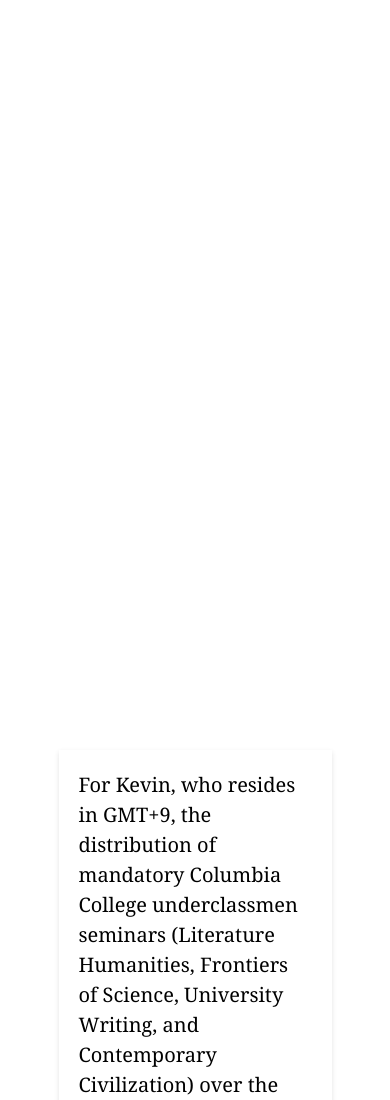
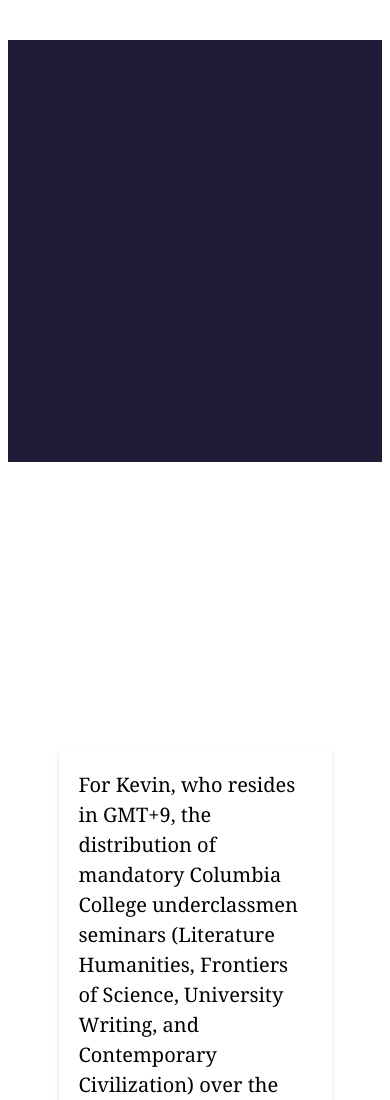
Before and after one commit to graphicsdesk/timezones-spectate, a website built with Parcel: page src/mid-scrolly.html in a window 390 px wide. Shown: the top 1100 px of the page. Built offline with nearby package versions, Linux system fonts and the light colour scheme; a script that the page names is missing.

Commit message:
mobile midscrolly background color

```diff
--- a/src/styles/scrollytelly.scss
+++ b/src/styles/scrollytelly.scss
@@ -70,7 +70,7 @@
 		position: sticky;
 		width: 100%;
 		height: 50vh;
-		background: white;
+		background: rgb(32, 28, 56);
 		margin: 0;
 		top: 40px !important;
 		left: 0;
```
